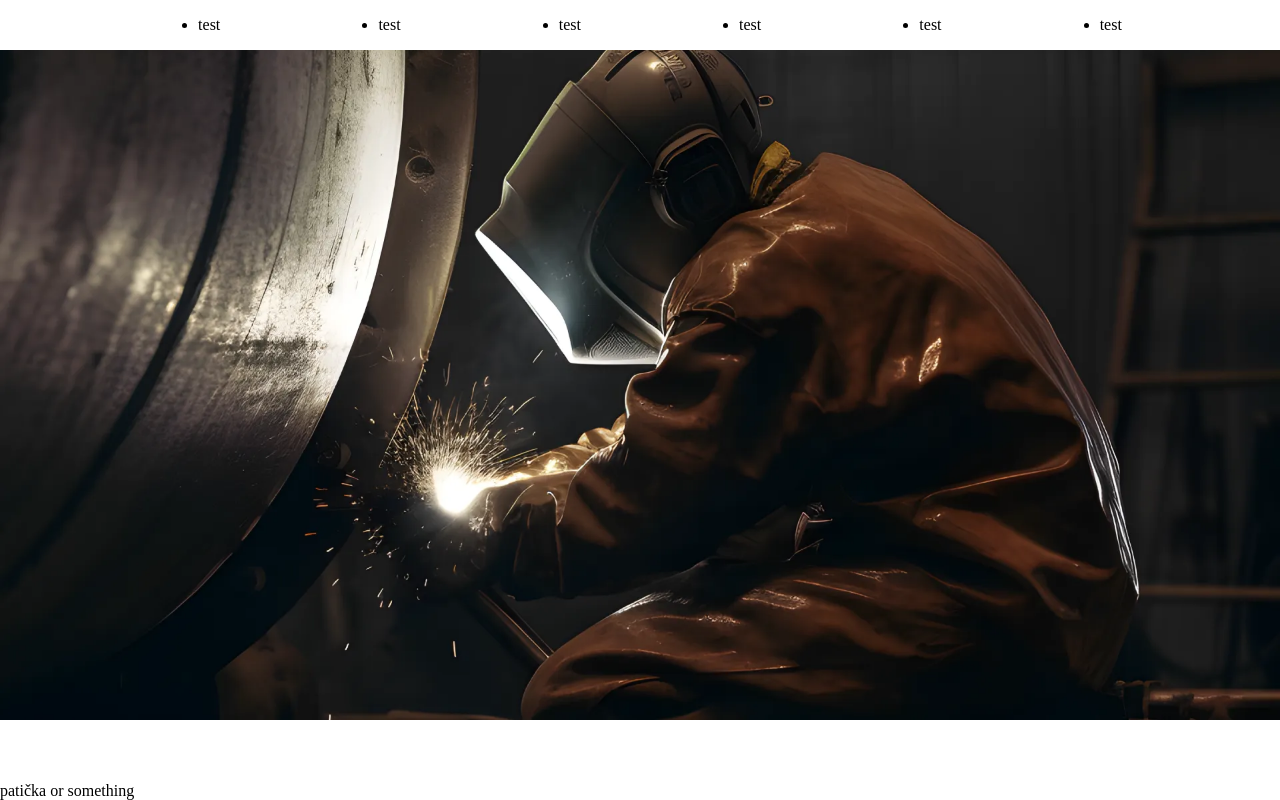
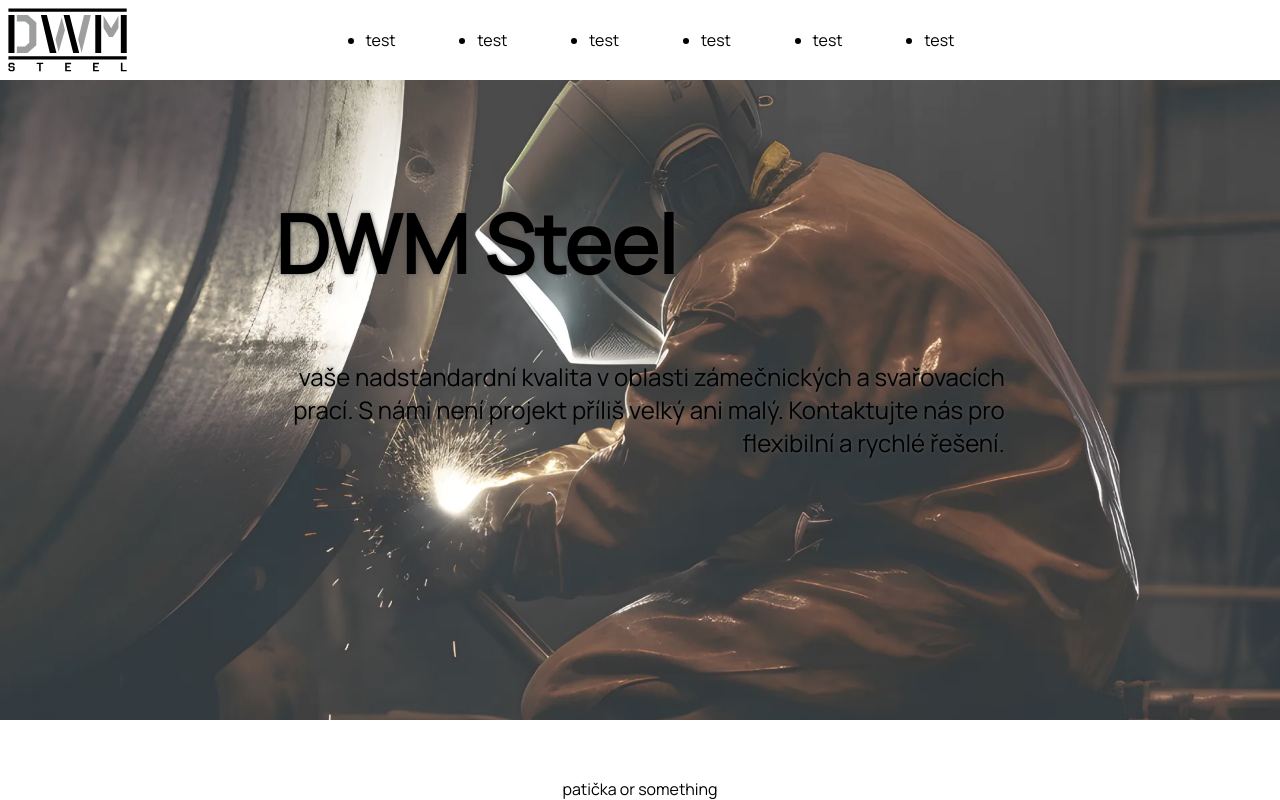
Before and after one commit to wallach-game/htmltest, a plain HTML site: page kovweb/index.html in a window 1280 px wide. Drawn offline with Linux system fonts and the light colour scheme.

Commit message:
cahnfgws

```diff
--- a/kovweb/index.html
+++ b/kovweb/index.html
@@ -5,6 +5,9 @@
     <meta charset="UTF-8">
     <meta http-equiv="X-UA-Compatible" content="IE=edge">
     <meta name="viewport" content="width=device-width, initial-scale=1.0">
+    <link rel="preconnect" href="https://fonts.googleapis.com">
+    <link rel="preconnect" href="https://fonts.gstatic.com" crossorigin>
+    <link href="https://fonts.googleapis.com/css2?family=Manrope&display=swap" rel="stylesheet">
     <link rel="stylesheet" href="style.css">
     <title>Document</title>
 </head>
@@ -19,6 +22,7 @@
 
 
     <header>
+        <img src="img/logo.svg" alt="">
         <nav>
             <ul>
                 <li>test</li>
@@ -31,8 +35,24 @@
         </nav>
     </header>
 
+    <article>
+        <div class="textwrap">
+            <div class="diff">
+                <h1 class="diff">DWM</h1>
+            </div>
+
+            <h1>&nbsp;</h1>
+            <h1>Steel</h1>
+        </div>
+    </article>
+    <article>
+        <h2>vaše nadstandardní kvalita v oblasti zámečnických a svařovacích prací. S námi není projekt příliš velký ani
+            malý. Kontaktujte nás pro flexibilní a rychlé řešení.</h2>
+    </article>
+
+
     <footer>
-patička or something
+        patička or something
     </footer>
 </body>
 
--- a/kovweb/style.css
+++ b/kovweb/style.css
@@ -1,3 +1,11 @@
+:root{
+    --font: 'Manrope', sans-serif;
+}
+
+html {
+    font-family: var(--font);
+}
+
 body {
     margin: 0;
     width: 100vw;
@@ -5,11 +13,18 @@ body {
     display: flex;
     flex-direction: column;
     justify-content: space-between;
+    align-items: center;
     height: 100vh;
+    background-color: #fff;
+
 }
 
 picture {
         position: absolute;
+}
+
+picture > img {
+    opacity: 0.8;
 }
 
 .backImage {
@@ -17,18 +32,74 @@ picture {
 }
 
 header {
+    /* height: min-content; */
     background-color: white;
     z-index: 1;
+    display: flex;
+    justify-content: center;
+    flex-direction: row;
+    height: 5em;
+    align-items: center;
+    width: 100vw;
+}
+
+header > img {
+    scale: 0.7;
+    width: 12em;
+    position: absolute;
+    margin-left: calc(-100vw - -8.5em);
 }
 
 header > nav > ul {
     display: flex;
     flex-direction: row;
     justify-content: space-evenly;
+    width: 47em;
+    /* align-items: center; */
+}
+
+article {
+    z-index: 1;
+    color: #000000;
+    width: 57vw;
+    margin-top: -16em;
+}
+
+.textwrap {
+    display: flex;
+    flex-direction: row;
+
+}
+
+article > div > div > h1 {
+    font-size: 5em;
+    text-align: left;
+    /* text-shadow: 1px 1px 4px black; */
+    text-shadow: 0px 0px 4px #535252;
+}
+
+article > div > h1 {
+    font-size: 5em;
+    text-align: left;
+    /* text-shadow: 1px 1px 4px black; */
+    text-shadow: 0px 0px 4px #535252;
+}
+
+article > h2 {
+    font-size: 1.5em;
+    text-align: right;
+    color: #000000;
+    text-shadow: 0px 0px 4px #535252;
+    margin-top: -2em;
+    font-weight: 500;
 }
 
 footer {
     z-index: 1;
+}
+
+.diff {
+    mix-blend-mode: difference;
 }
 
 @media (orientation: portrait) {
@@ -45,7 +116,6 @@ footer {
         margin-top: 0em;
 }
 }
-
 }
 
 @media (max-height: 700px) {
```
Also changed, not shown: kovweb/img/logo.svg (added).
